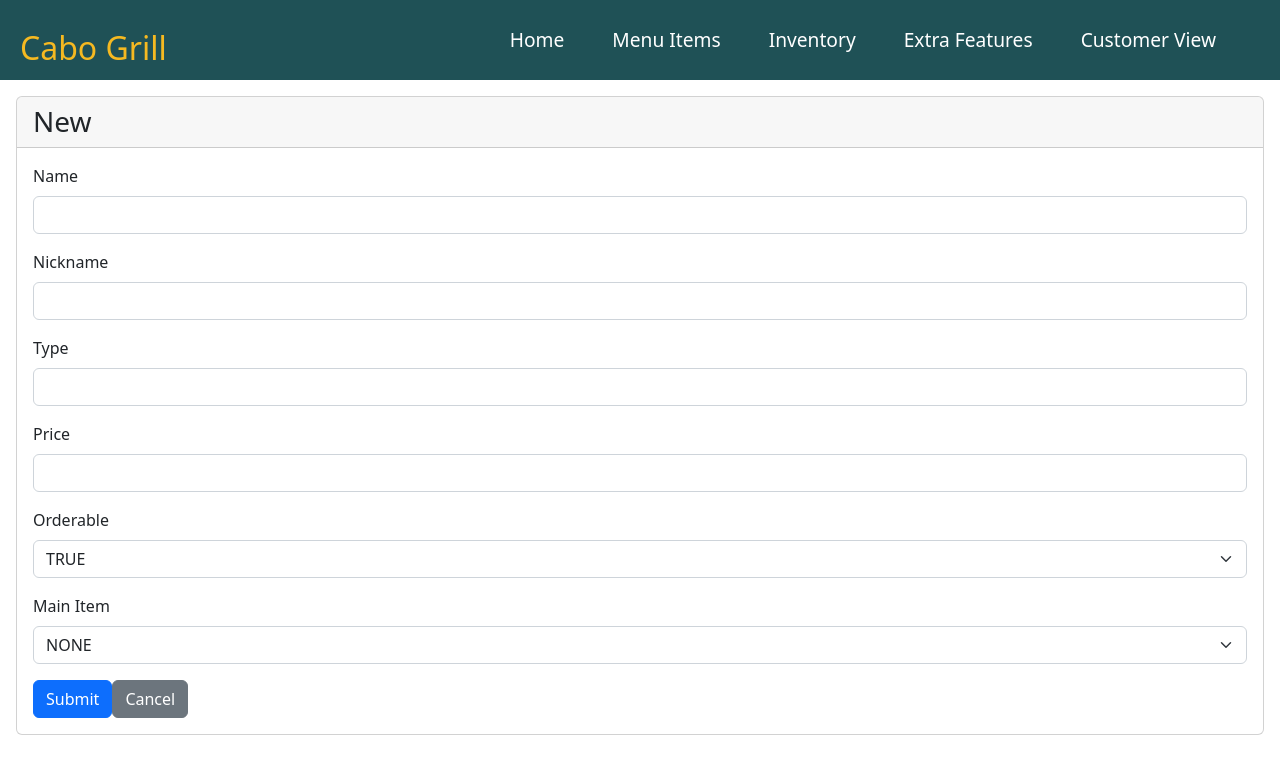
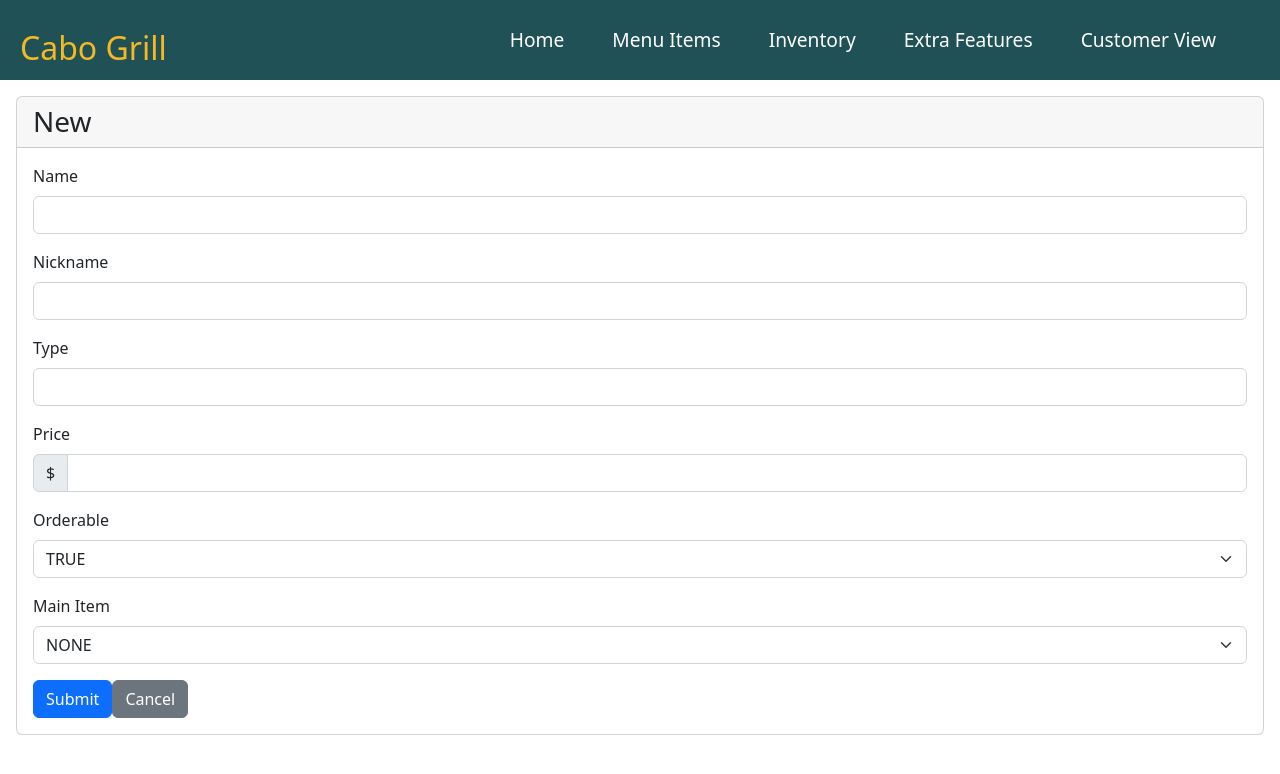
Before and after one commit to jacobtt21/CSCE-315-Team-82-React, a React (Create React App) app: page /MenuItems/new in a window 1280 px wide. Shown: the top 774 px of the page. Built offline with nearby package versions, Linux system fonts and the light colour scheme; no server answers.

Commit message:
improved formatting of price input

```diff
--- a/src/Manager/Components/MenuItems/New.js
+++ b/src/Manager/Components/MenuItems/New.js
@@ -80,9 +80,14 @@ export const New = () => {
               </Form.Group>
 
               <Form.Group className="mb-3">
-                <Form.Label>Price</Form.Label>
-                <Form.Control name="price" defaultValue=""/>
-              </Form.Group>
+                  <Form.Label>Price</Form.Label>
+                  <InputGroup className="mb-3">
+                    <InputGroup.Text>$</InputGroup.Text>
+                    <Form.Control
+                      name="price"
+                    />
+                  </InputGroup>
+                </Form.Group>
 
               <Form.Group className="mb-3">
                 <Form.Label>Orderable</Form.Label>
```
